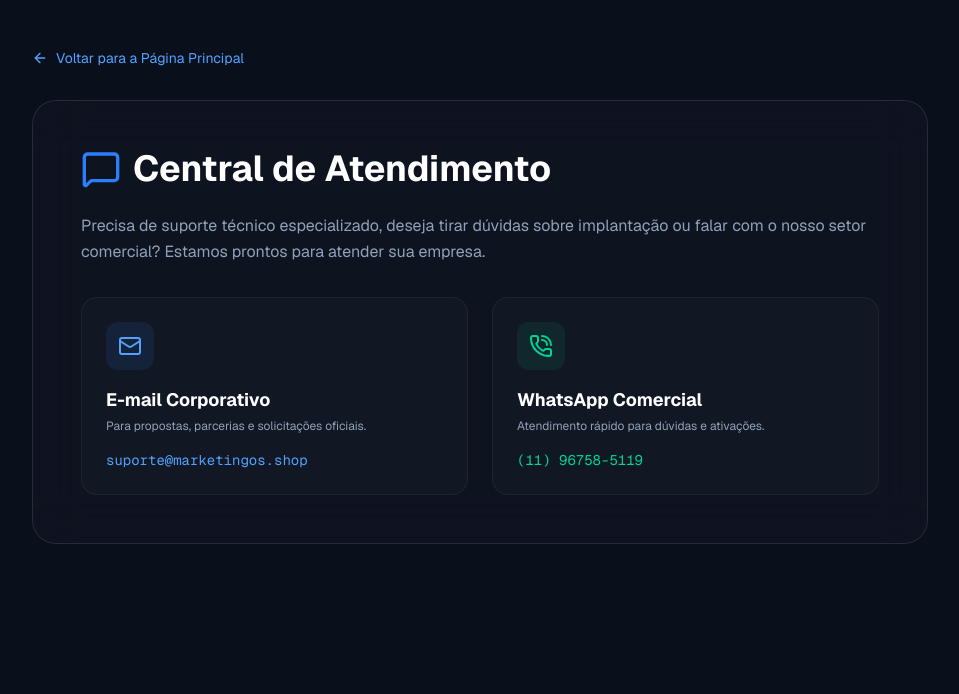
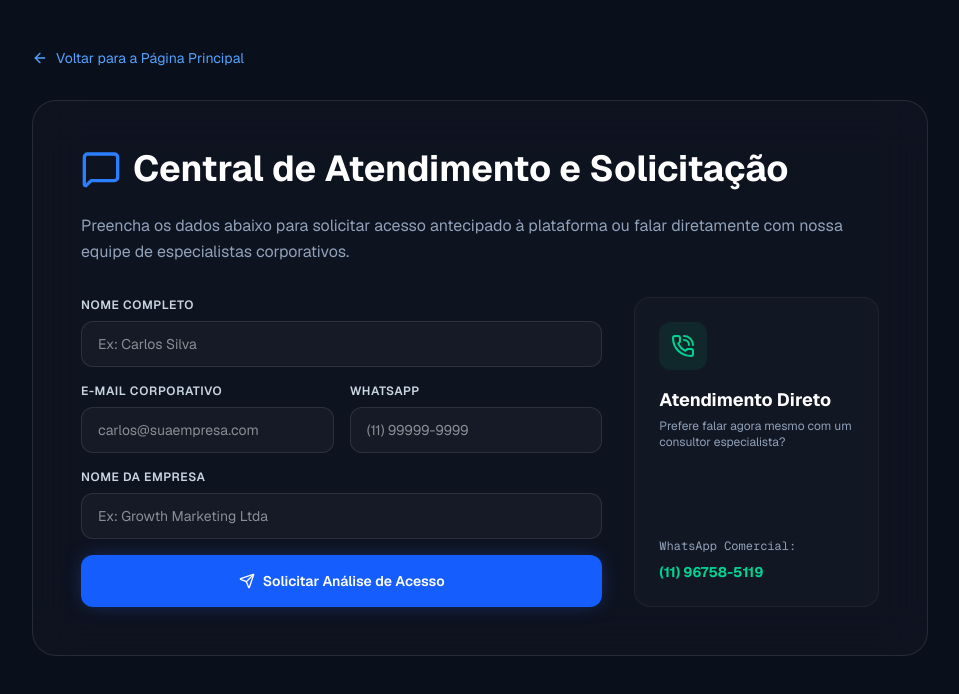
Before and after one commit to felipecarnaubasp-dot/marketing-intelligence-os, a Next.js app: page /contato in a window 1280 px wide. Shown: the top 694 px of the page, without its empty margins (160-1119 px from the left). Built offline with nearby package versions, Linux system fonts and the light colour scheme.

Commit message:
Update page.tsx

```diff
--- a/app/contato/page.tsx
+++ b/app/contato/page.tsx
@@ -1,50 +1,120 @@
 "use client";
-import React from 'react';
+import React, { useState } from 'react';
 import Link from 'next/link';
-import { ArrowLeft, Mail, MessageSquare, PhoneCall } from 'lucide-react';
+import { ArrowLeft, MessageSquare, PhoneCall, Send, CheckCircle2 } from 'lucide-react';
 
 export default function ContatoPage() {
+  const [enviado, setEnviado] = useState(false);
+
+  const handleSubmit = (e: React.FormEvent) => {
+    e.preventDefault();
+    setEnviado(true);
+  };
+
   return (
     <div className="min-h-screen bg-[#0a0f1c] text-slate-200 font-sans p-6 md:p-12">
       <div className="max-w-4xl mx-auto">
         <Link href="/" className="inline-flex items-center gap-2 text-blue-400 hover:text-blue-300 text-sm mb-8 transition">
           <ArrowLeft className="w-4 h-4" /> Voltar para a Página Principal
         </Link>
+
         <div className="p-8 md:p-12 rounded-3xl bg-white/[0.02] border border-white/10 backdrop-blur-xl">
           <div className="flex items-center gap-3 mb-6">
             <MessageSquare className="w-10 h-10 text-blue-500" />
-            <h1 className="text-3xl md:text-4xl font-bold text-white">Central de Atendimento</h1>
+            <h1 className="text-3xl md:text-4xl font-bold text-white">Central de Atendimento e Solicitação</h1>
           </div>
           <p className="text-slate-400 leading-relaxed mb-8">
-            Precisa de suporte técnico especializado, deseja tirar dúvidas sobre implantação ou falar com o nosso setor comercial? Estamos prontos para atender sua empresa.
+            Preencha os dados abaixo para solicitar acesso antecipado à plataforma ou falar diretamente com nossa equipe de especialistas corporativos.
           </p>
 
-          <div className="grid md:grid-cols-2 gap-6">
-            <div className="p-6 rounded-2xl bg-white/[0.02] border border-white/5 flex flex-col justify-between">
-              <div>
-                <div className="p-3 rounded-xl bg-blue-500/10 text-blue-400 w-fit mb-4">
-                  <Mail className="w-6 h-6" />
+          <div className="grid md:grid-cols-3 gap-8">
+
+            {/* FORMULÁRIO DE CAPTAÇÃO DE LEADS (2 colunas) */}
+            <div className="md:col-span-2">
+              {enviado ? (
+                <div className="p-8 rounded-2xl bg-emerald-500/10 border border-emerald-500/20 text-center">
+                  <CheckCircle2 className="w-12 h-12 text-emerald-400 mx-auto mb-4" />
+                  <h3 className="text-xl font-bold text-white mb-2">Solicitação Recebida!</h3>
+                  <p className="text-sm text-slate-300">
+                    Nossa equipe analisará o seu perfil e entrará em contato em breve via WhatsApp ou e-mail.
+                  </p>
                 </div>
-                <h3 className="text-lg font-bold text-white mb-1">E-mail Corporativo</h3>
-                <p className="text-xs text-slate-400 mb-4">Para propostas, parcerias e solicitações oficiais.</p>
-              </div>
-              <a href="mailto:suporte@marketingos.shop" className="text-sm font-mono text-blue-400 hover:underline">
-                suporte@marketingos.shop
-              </a>
+              ) : (
+                <form onSubmit={handleSubmit} className="space-y-4">
+                  <div>
+                    <label className="block text-xs font-semibold text-slate-300 uppercase tracking-wider mb-2">Nome Completo</label>
+                    <input
+                      type="text"
+                      required
+                      placeholder="Ex: Carlos Silva"
+                      className="w-full px-4 py-3 rounded-xl bg-white/[0.03] border border-white/10 text-white text-sm focus:outline-none focus:border-blue-500 transition"
+                    />
+                  </div>
+
+                  <div className="grid grid-cols-1 md:grid-cols-2 gap-4">
+                    <div>
+                      <label className="block text-xs font-semibold text-slate-300 uppercase tracking-wider mb-2">E-mail Corporativo</label>
+                      <input
+                        type="email"
+                        required
+                        placeholder="carlos@suaempresa.com"
+                        className="w-full px-4 py-3 rounded-xl bg-white/[0.03] border border-white/10 text-white text-sm focus:outline-none focus:border-blue-500 transition"
+                      />
+                    </div>
+                    <div>
+                      <label className="block text-xs font-semibold text-slate-300 uppercase tracking-wider mb-2">WhatsApp</label>
+                      <input
+                        type="tel"
+                        required
+                        placeholder="(11) 99999-9999"
+                        className="w-full px-4 py-3 rounded-xl bg-white/[0.03] border border-white/10 text-white text-sm focus:outline-none focus:border-blue-500 transition"
+                      />
+                    </div>
+                  </div>
+
+                  <div>
+                    <label className="block text-xs font-semibold text-slate-300 uppercase tracking-wider mb-2">Nome da Empresa</label>
+                    <input
+                      type="text"
+                      required
+                      placeholder="Ex: Growth Marketing Ltda"
+                      className="w-full px-4 py-3 rounded-xl bg-white/[0.03] border border-white/10 text-white text-sm focus:outline-none focus:border-blue-500 transition"
+                    />
+                  </div>
+
+                  <button
+                    type="submit"
+                    className="w-full py-4 rounded-xl bg-blue-600 hover:bg-blue-500 text-white font-semibold text-sm transition shadow-[0_0_20px_-5px_rgba(37,99,235,0.5)] flex items-center justify-center gap-2 mt-2"
+                  >
+                    <Send className="w-4 h-4" /> Solicitar Análise de Acesso
+                  </button>
+                </form>
+              )}
             </div>
 
-            <div className="p-6 rounded-2xl bg-white/[0.02] border border-white/5 flex flex-col justify-between">
+            {/* COLUNA LATERAL DE APOIO (WhatsApp) */}
+            <div className="flex flex-col justify-between p-6 rounded-2xl bg-white/[0.02] border border-white/5">
               <div>
                 <div className="p-3 rounded-xl bg-emerald-500/10 text-emerald-400 w-fit mb-4">
                   <PhoneCall className="w-6 h-6" />
                 </div>
-                <h3 className="text-lg font-bold text-white mb-1">WhatsApp Comercial</h3>
-                <p className="text-xs text-slate-400 mb-4">Atendimento rápido para dúvidas e ativações.</p>
+                <h3 className="text-lg font-bold text-white mb-1">Atendimento Direto</h3>
+                <p className="text-xs text-slate-400 mb-6">Prefere falar agora mesmo com um consultor especialista?</p>
               </div>
-              <a href="https://wa.me/5511967585119" target="_blank" rel="noopener noreferrer" className="text-sm font-mono text-emerald-400 hover:underline">
-                (11) 96758-5119
-              </a>
+
+              <div>
+                <span className="block text-xs text-slate-400 font-mono mb-2">WhatsApp Comercial:</span>
+                <a
+                  href="https://wa.me/5511967585119?text=Olá!%20Gostaria%20de%20falar%20com%20o%20suporte%20do%20Marketing%20Intelligence%20OS."
+                  target="_blank"
+                  rel="noopener noreferrer"
+                  className="text-sm font-bold text-emerald-400 hover:underline block"
+                >
+                  (11) 96758-5119
+                </a>
+              </div>
             </div>
+
           </div>
         </div>
       </div>
```
